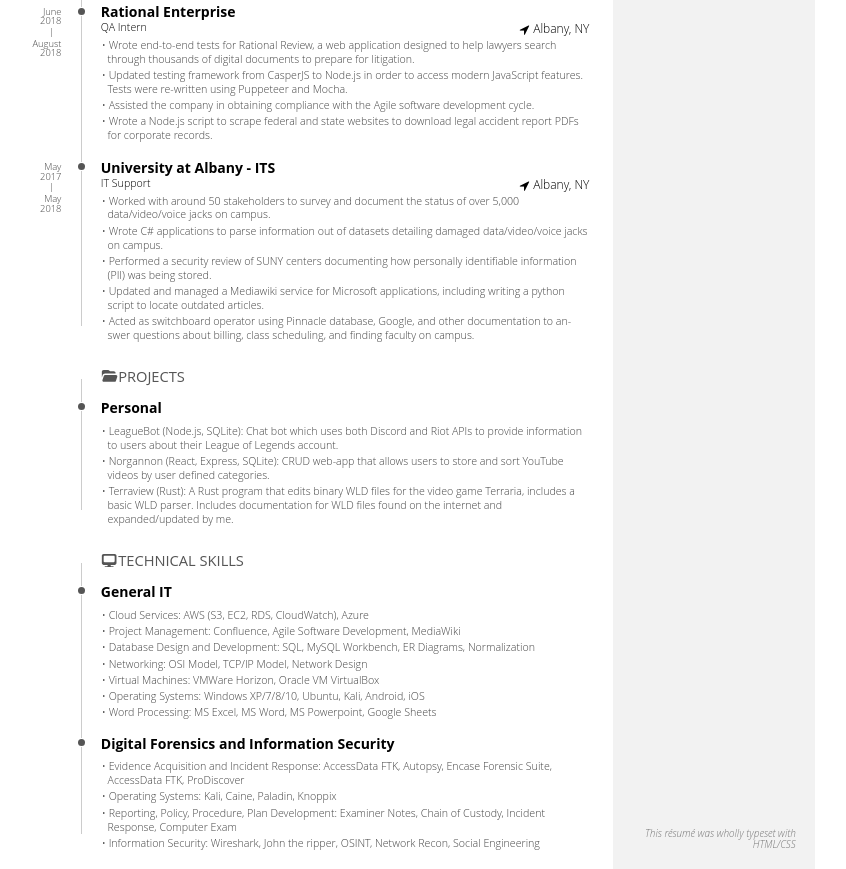
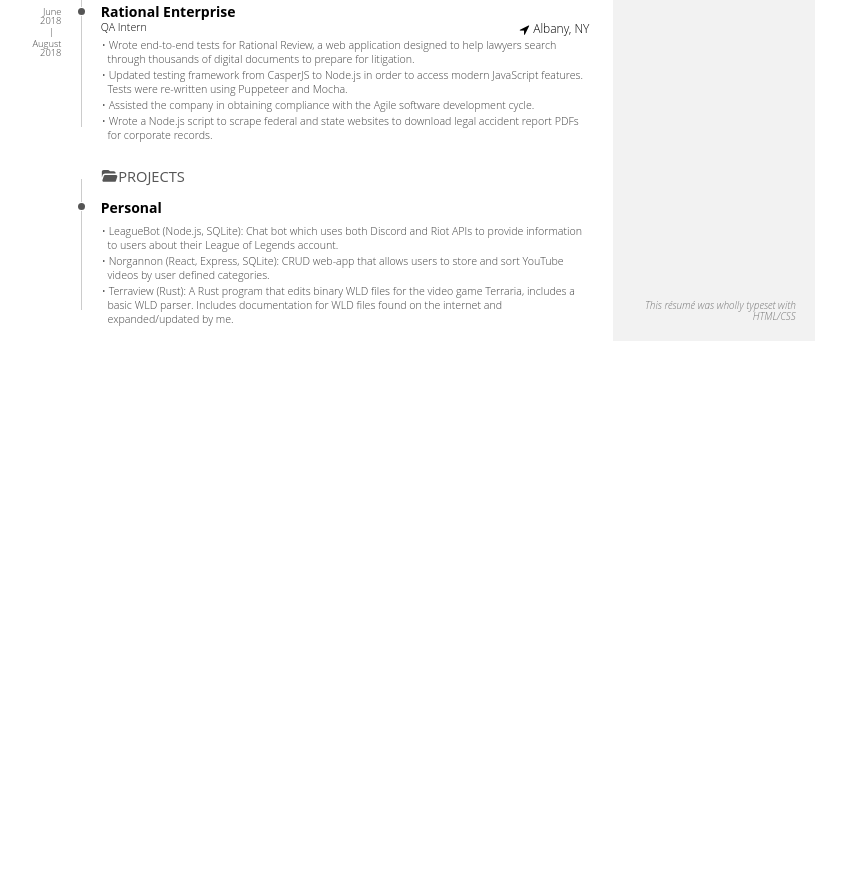
Before and after one commit to kyleoneill/resume, a plain HTML site: page index.html in a window 1280 px wide. Shown: the part 715-1584 px from the top of the page, without its empty margins (1-847 px from the left). After the commit the page ends 1056 px from the top, so only its background shows below. Drawn offline with Linux system fonts and the light colour scheme.

Commit message:
Single page branch

```diff
--- a/dep/style.css
+++ b/dep/style.css
@@ -9,7 +9,7 @@
 
 :root{
   --page-width: 8.5in;
-  --page-height: 16.5in;
+  --page-height: 11in;
   --main-width: 6.4in;
   --sidebar-width: calc(var(--page-width) - var(--main-width));
   --decorator-horizontal-margin: 0.2in;
--- a/index.html
+++ b/index.html
@@ -155,29 +155,6 @@
           </div>
         </section>
 
-        <section class="blocks">
-          <div class="date">
-			      <span>May 2017</span><span>May 2018</span>
-          </div>
-          <div class="decorator"></div>
-          <div class="details">
-            <header>
-              <h3 style="font-size:14px";>University at Albany - ITS</h3>
-              <span class="place">IT Support</span>
-			        <span class="location" style="font-size:12px";>Albany, NY</span>
-            </header>
-            <div>
-              <ul>
-                <li>Worked with around 50 stakeholders to survey and document the status of over 5,000 data/video/voice jacks on campus.</li>
-                <li>Wrote C# applications to parse information out of datasets detailing damaged data/video/voice jacks on campus.</li>
-                <li>Performed a security review of SUNY centers documenting how personally identifiable information (PII) was being stored.</li>
-                <li>Updated and managed a Mediawiki service for Microsoft applications, including writing a python script to locate outdated articles.</li>
-                <li>Acted as switchboard operator using Pinnacle database, Google, and other documentation to answer questions about billing, class scheduling, and finding faculty on campus.</li>
-              </ul>
-            </div>
-          </div>
-        </section>
-
       </section>
 
       <section class="main-block"><!--Projects-->
@@ -202,45 +179,6 @@
           </section>
       </section>
 
-      <section class="main-block"><!--Technical Skills-->
-        <h2>
-          <i class="fa fa-desktop"></i>Technical Skills
-        </h2>
-        <section class="blocks">
-          <div class="date"></div>
-          <div class="decorator"></div>
-          <div class="details">
-            <header>
-              <h3 style="font-size:14px";>General IT</h3>
-			      </header>
-            <ul>
-              <li>Cloud Services: AWS (S3, EC2, RDS, CloudWatch), Azure</li>
-              <li>Project Management: Confluence, Agile Software Development, MediaWiki</li>
-              <li>Database Design and Development: SQL, MySQL Workbench, ER Diagrams, Normalization</li>
-              <li>Networking: OSI Model, TCP/IP Model, Network Design</li>
-              <li>Virtual Machines: VMWare Horizon, Oracle VM VirtualBox</li>
-              <li>Operating Systems: Windows XP/7/8/10, Ubuntu, Kali, Android, iOS</li>
-              <li>Word Processing: MS Excel, MS Word, MS Powerpoint, Google Sheets</li>
-            </ul>
-          </div>
-        </section>
-        <section class="blocks">
-          <div class="date"></div>
-          <div class="decorator"></div>
-          <div class="details">
-            <header>
-              <h3 style="font-size:14px";>Digital Forensics and Information Security</h3>
-            </header>
-            <ul>
-              <li>Evidence Acquisition and Incident Response: AccessData FTK, Autopsy, Encase Forensic Suite, AccessData FTK, ProDiscover</li>
-              <li>Operating Systems: Kali, Caine, Paladin, Knoppix</li>
-              <li>Reporting, Policy, Procedure, Plan Development: Examiner Notes, Chain of Custody, Incident Response, Computer Exam</li>
-              <li>Information Security: Wireshark, John the ripper, OSINT, Network Recon, Social Engineering</li>
-            </ul>
-          </div>
-        </section>
-      </section>
-
     </section>
     <aside id="sidebar">
       <div class="side-block" id="contact">
@@ -250,6 +188,7 @@
         <ul>
           <li><i class="fa fa-envelope"></i> kyleoneill24@gmail.com</li>
 		      <li><i class="fa fa-github"></i> github.com/kyleoneill</li>
+          <li><i class="fa fa-phone"></i> 484-841-9872</li>
         </ul>
       </div>
       <div class="side-block" id="skills">
@@ -262,7 +201,6 @@
           <li>Python</li>
           <li>C# + .NET</li>
 		      <li>Bash</li>
-		      <li>Java</li>
           <li>Git</li>
           <li>SQL</li>
           <li>C++</li>
```
